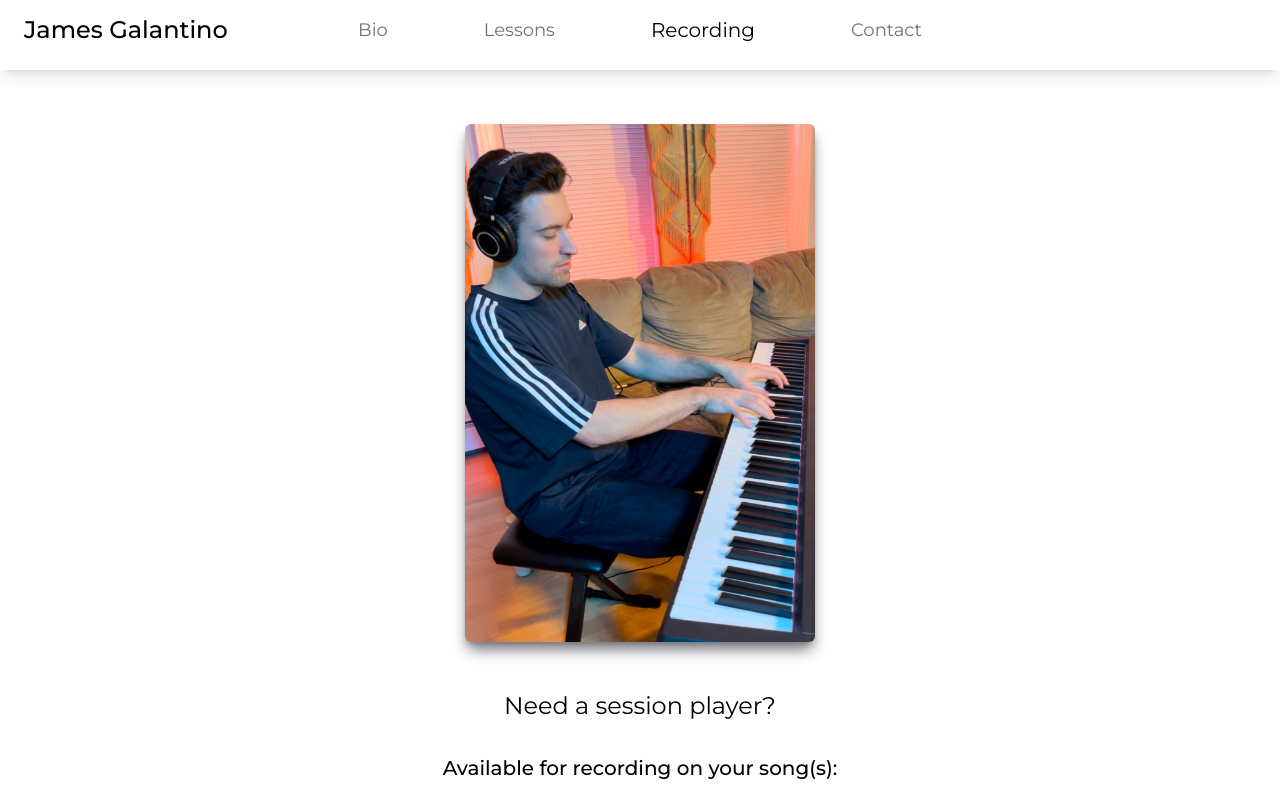
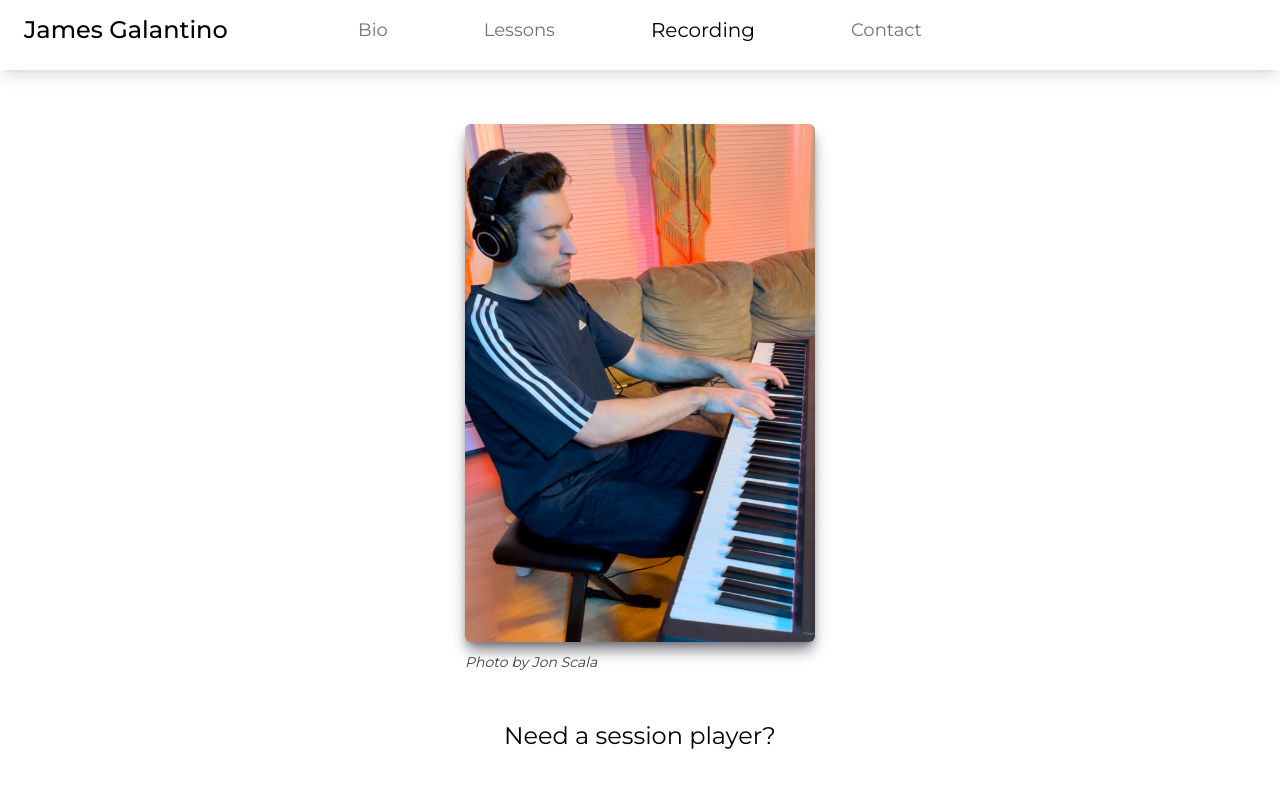
Before and after one commit to jimbopulos/my-music-portfolio, a Next.js app: page /recording in a window 1280 px wide. Shown: the top 787 px of the page. Built offline with nearby package versions, Linux system fonts and the light colour scheme.

Commit message:
Add photo credits, update global css, styling

```diff
--- a/src/app/contact/page.tsx
+++ b/src/app/contact/page.tsx
@@ -9,7 +9,8 @@ export default function Contact() {
   return (
     <main className="flex flex-col min-h-screen items-center">
       <Navbar />
-      <div className="mb-10 lg:mt-16 mt-28 px-6 h-full text-center animate-fadeInUp">
+      <div className="mb-10 lg:mt-16 mt-28 px-6 h-full animate-fadeInUp">
+        <section className="text-center">
           <h1 className="lg:text-2xl text-xl font-medium">Contact Me</h1>
           <ul className="flex flex-col lg:my-10 my-8 items-center text-center lg:text-lg">
             <li>
@@ -47,7 +48,9 @@ export default function Contact() {
               </Link>
             </li>
           </ul>
+        </section>
 
+        <div>
           <Image
             src="/jimbo-tapped.jpg"
             alt="JMG-drums"
@@ -55,6 +58,10 @@ export default function Contact() {
             height={350}
             className="shadow-lg shadow-zinc-500 rounded-md"
           />
+          <p className="text-sm text-zinc-700 mt-2.5 italic">
+            Photo by Jon Scala
+          </p>
+        </div>
       </div>
       <Footer />
     </main>
--- a/src/app/dashboard/page.tsx
+++ b/src/app/dashboard/page.tsx
@@ -9,6 +9,7 @@ export default function Dashboard() {
     <main className="flex flex-col min-h-screen items-center">
       <Navbar />
       <div className="flex flex-col mb-10 lg:mt-16 md:mt-28 mt-24 px-6 items-center lg:text-lg">
+        <div>
           <Image
             src="/jimbo-1.jpg"
             alt="JMG-profile-picture"
@@ -17,6 +18,10 @@ export default function Dashboard() {
             priority={true}
             className="lg: shadow-lg shadow-zinc-500 rounded-md"
           />
+          <p className="text-sm text-zinc-700 mt-2.5 italic">
+            Photo by Jon Scala
+          </p>
+        </div>
 
         <section className="text-center items-center lg:w-1/2 md:w-3/5 animate-fadeInUp">
           <div className="animate-fadeInUp">
--- a/src/app/globals.css
+++ b/src/app/globals.css
@@ -2,28 +2,28 @@
 @tailwind components;
 @tailwind utilities;
 
-/* :root {
+:root {
   --foreground-rgb: 0, 0, 0;
-  --background-start-rgb: 214, 219, 220;
+  --background-start-rgb: 255, 255, 255;
   --background-end-rgb: 255, 255, 255;
 }
 
 @media (prefers-color-scheme: dark) {
   :root {
-    --foreground-rgb: 255, 255, 255;
-    --background-start-rgb: 0, 0, 0;
-    --background-end-rgb: 0, 0, 0;
+    --foreground-rgb: 0, 0, 0;
+    --background-start-rgb: 255, 255, 255;
+    --background-end-rgb: 255, 255, 255;
   }
-} */
+}
 
 body {
-  /* color: rgb(var(--foreground-rgb));
+  color: rgb(var(--foreground-rgb));
   background: linear-gradient(
       to bottom,
       transparent,
       rgb(var(--background-end-rgb))
     )
-    rgb(var(--background-start-rgb)); */
+    rgb(var(--background-start-rgb));
   @apply h-full;
 }
 
--- a/src/app/recording/page.tsx
+++ b/src/app/recording/page.tsx
@@ -5,7 +5,8 @@ export default function Recording() {
   return (
     <main className="flex flex-col min-h-screen items-center">
       <Navbar />
-      <div className="flex flex-col mb-10 lg:mt-16 md:mt-28 mt-24 px-6 items-center text-center">
+      <div className="flex flex-col mb-10 lg:mt-16 md:mt-28 mt-24 px-6 items-center">
+        <div>
           <Image
             src="/jmg_piano.jpg"
             alt="JMG-profile-picture"
@@ -13,8 +14,12 @@ export default function Recording() {
             height={350}
             className="shadow-lg shadow-zinc-500 rounded-md"
           />
+          <p className="text-sm text-zinc-700 mt-2.5 italic">
+            Photo by Jon Scala
+          </p>
+        </div>
 
-        <section className="animate-fadeInUp">
+        <section className="animate-fadeInUp text-center">
           <p className="mt-12 lg:text-2xl text-xl">Need a session player?</p>
           <h2 className="lg:text-xl text-lg mt-8 font-medium">
             Available for recording on your song(s):
--- a/src/components/Footer/Footer.tsx
+++ b/src/components/Footer/Footer.tsx
@@ -5,7 +5,7 @@ import Link from 'next/link';
 
 export function Footer() {
   return (
-    <footer className="flex flex-col items-center p-3 h-full bg-black text-white shadow-lg w-full">
+    <footer className="flex flex-col items-center p-5 h-full bg-black text-white shadow-lg w-full">
       <section className="mb-3 flex flex-row mt-4 items-center text-center text-lg">
         <Link
           href="mailto:james.mgalantino@gmail.com"
```
Lines whose indentation alone changed are shown as unchanged.
